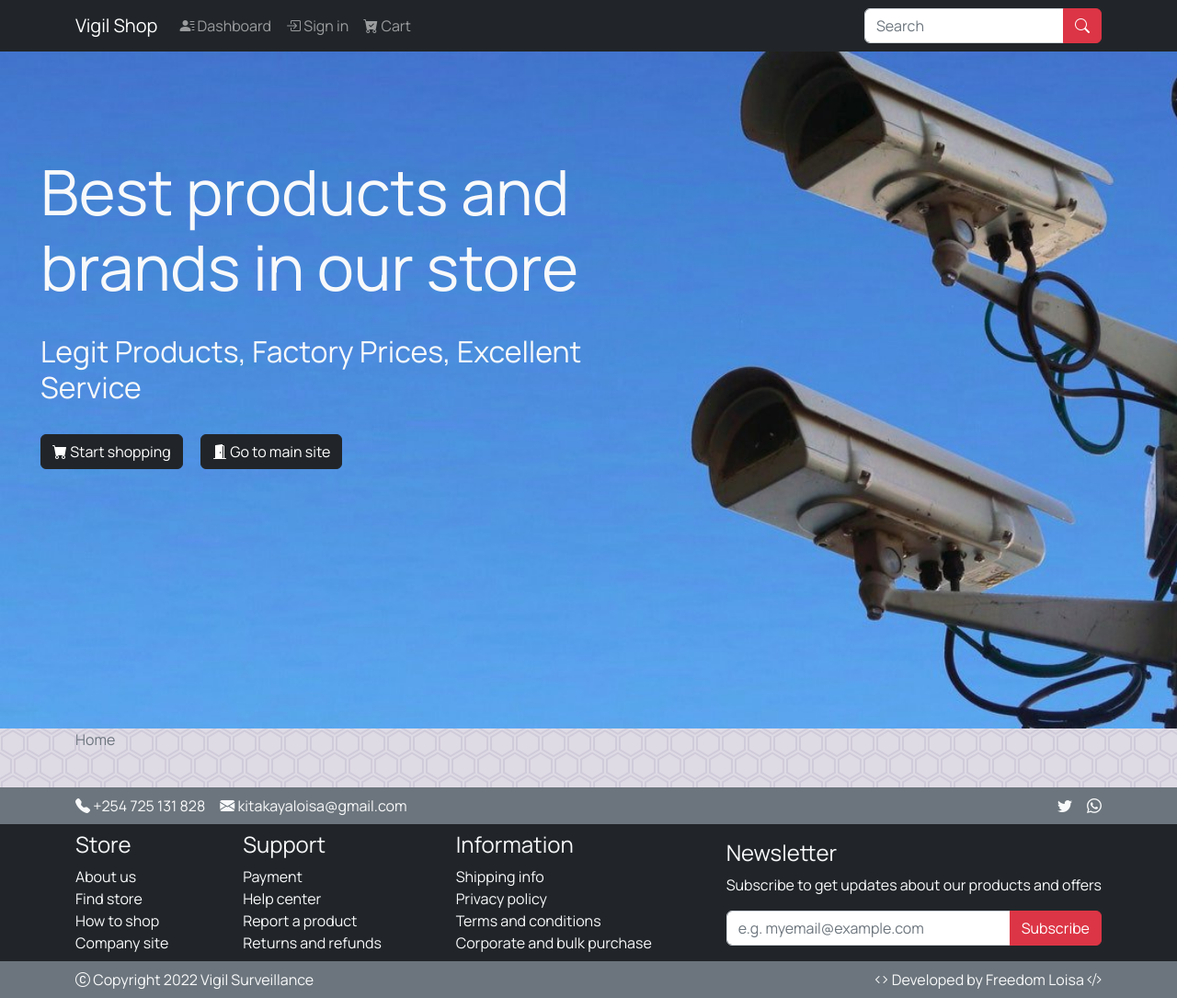
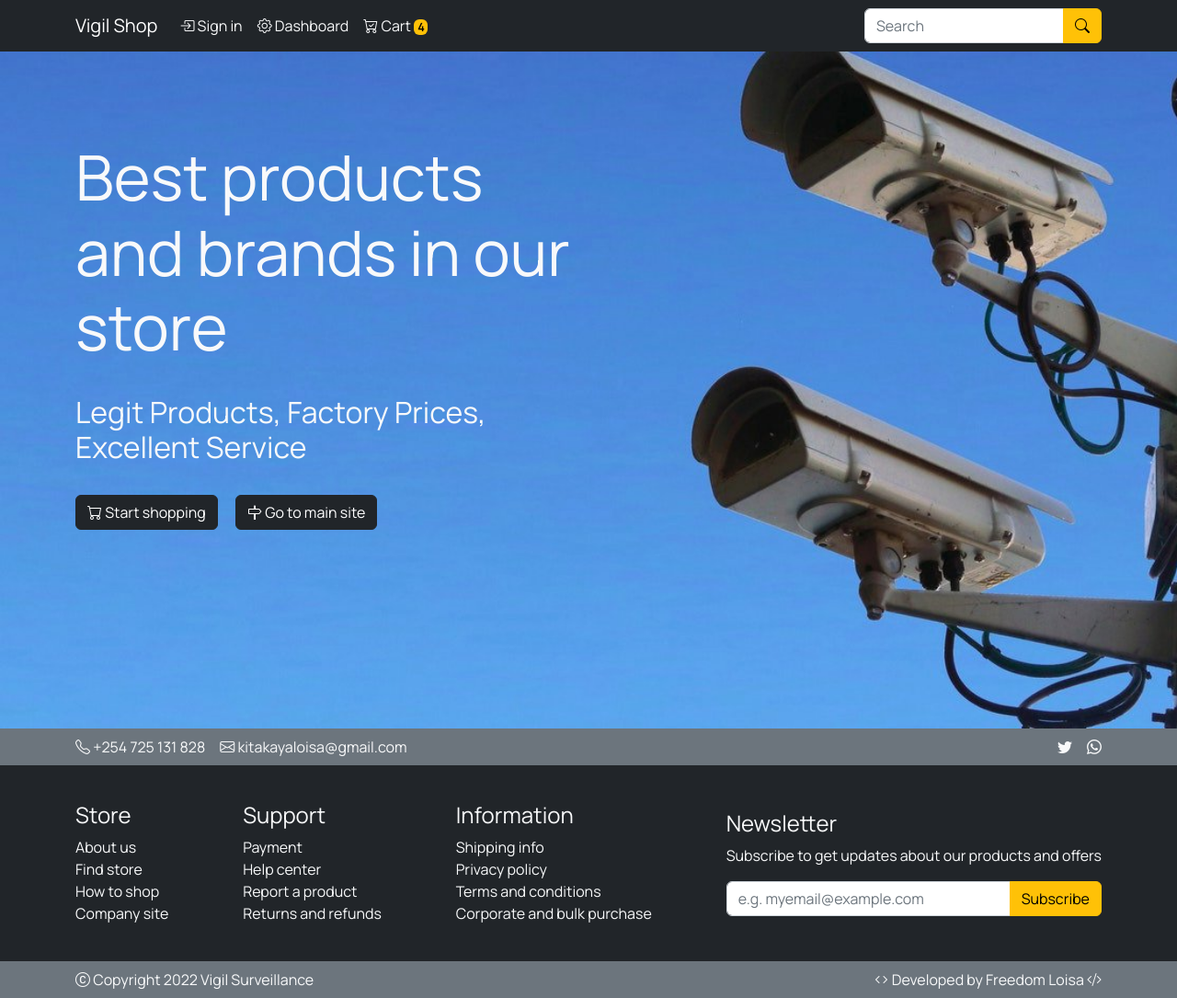
Before and after one commit to LoisaKitakaya/Vigil, a Django app: page / in a window 1280 px wide. Shown: the whole page at 92% size. Run offline with Django 4.2, Linux system fonts and the light colour scheme; some libraries are stand-ins or nearby versions.

Commit message:
added some minor styling to main template and home page

```diff
--- a/core/templates/core/home.html
+++ b/core/templates/core/home.html
@@ -23,7 +23,7 @@
 
 <!-- home page banner -->
 <div class="banner">
-  <div class="container-fluid">
+  <div class="container">
     <div class="banner-text">
       <h1 class="text-light">Best products and brands in our store</h1>
       <br />
@@ -32,11 +32,13 @@
       </h4>
       <br />
       <div class="banner-buttons">
-        <a href="#" class="btn btn-dark me-3"
-          ><i class="bi bi-cart-fill"></i> Start shopping</a
+        <a href="#shop" class="btn btn-dark me-3"
+          ><i class="bi bi-cart"></i> Start shopping</a
         >
-        <a href="#" class="btn btn-dark me-3"
-          ><i class="bi bi-door-open-fill"></i> Go to main site</a
+        <a
+          href="https://vigilsurveillance.netlify.app/"
+          class="btn btn-dark me-3"
+          ><i class="bi bi-signpost"></i> Go to main site</a
         >
       </div>
     </div>
@@ -44,26 +46,6 @@
 </div>
 <!-- home page banner -->
 
-<!-- all products -->
-<div class="container">
-  <!-- shop navigation -->
-  <div class="shop-nav">
-    <!-- breadcrumbs -->
-    <nav aria-label="breadcrumb">
-      <ol class="breadcrumb">
-        <li class="breadcrumb-item active" aria-current="page">Home</li>
-      </ol>
-    </nav>
-    <!-- breadcrumbs -->
-
-    <!-- filters -->
-    <div class="filter-buttons"></div>
-    <!-- filters -->
-  </div>
-  <!-- shop navigation -->
-</div>
-<!-- all products -->
-
 {% endblock %}
 
 <!-- extend block -->
--- a/static/css/imports.css
+++ b/static/css/imports.css
@@ -1,3 +1,5 @@
+/* global styling */
+
 @import url("https://cdn.jsdelivr.net/npm/bootstrap-icons@1.9.1/font/bootstrap-icons.css");
 @import url("https://fonts.googleapis.com/css2?family=Manrope&family=Nunito&family=Oxygen&family=Quicksand&display=swap");
 
@@ -5,3 +7,5 @@ body,
 html {
   font-family: "Manrope", sans-serif;
 }
+
+/* global styling */
--- a/static/css/main.css
+++ b/static/css/main.css
@@ -1,3 +1,5 @@
+/* global styling */
+
 body,
 html {
   padding: 0 !important;
@@ -8,7 +10,7 @@ html {
 }
 
 .main-body {
-  min-height: 100vh !important;
+  min-height: 92vh !important;
 }
 
 #back-top {
@@ -30,19 +32,28 @@ html {
 .footer {
   display: flex !important;
   justify-content: space-between !important;
+  margin: 2rem auto !important;
 }
+
+.badge {
+  padding: 3px 4px 2px 4px !important;
+}
+
+/* global styling */
+
+/* home page styling */
 
 .banner {
   min-height: 92vh !important;
   background-image: url("../img/banner9.jpg");
   background-repeat: no-repeat;
   background-size: cover;
-  background-attachment: fixed;
+  background-attachment: scroll;
 }
 
 .banner-text {
-    width: 50%;
-    padding: 7rem 0 0 2rem;
+  width: 50%;
+  padding: 6rem 0;
 }
 
 .banner-text h1 {
@@ -52,3 +63,5 @@ html {
 .banner-text h4 {
   font-size: 32px !important;
 }
+
+/* home page styling */
--- a/static/js/main.js
+++ b/static/js/main.js
@@ -1,26 +1,4 @@
 $(document).ready(() => {
-  // active navigation links
-
-  $("#dashboard").click(() => {
-    $("#dashboard").addClass("active");
-    $("#signin").removeClass("active");
-    $("#cart").removeClass("active");
-  });
-
-  $("#signin").click(() => {
-    $("#signin").addClass("active");
-    $("#dashboard").removeClass("active");
-    $("#cart").removeClass("active");
-  });
-
-  $("#cart").click(() => {
-    $("#cart").addClass("active");
-    $("#signin").removeClass("active");
-    $("#dashboard").removeClass("active");
-  });
-
-  // active navigation links
-
   // back to top button
 
   $("#back-top").hide();
@@ -28,7 +6,7 @@ $(document).ready(() => {
   $(window).scroll(function () {
     var scroll = $(document).scrollTop();
 
-    if (scroll > 100) {
+    if (scroll > 300) {
       $("#back-top").fadeIn();
     } else {
       $("#back-top").fadeOut();
--- a/templates/index.html
+++ b/templates/index.html
@@ -71,19 +71,19 @@
         <div class="collapse navbar-collapse" id="navbarSupportedContent">
           <ul class="navbar-nav me-auto mb-2 mb-lg-0">
             <li class="nav-item">
-              <a class="nav-link" href="#"
-                ><i class="bi bi-person-lines-fill" id="dashboard"></i>
-                Dashboard</a
+              <a class="nav-link text-light" href="#"
+                ><i class="bi bi-box-arrow-in-right"></i> Sign in</a
               >
             </li>
             <li class="nav-item">
-              <a class="nav-link" href="#"
-                ><i class="bi bi-box-arrow-in-right" id="signin"></i> Sign in</a
+              <a class="nav-link text-light" href="#"
+                ><i class="bi bi-gear"></i> Dashboard</a
               >
             </li>
             <li class="nav-item">
-              <a class="nav-link" href="#"
-                ><i class="bi bi-cart-check-fill" id="cart"></i> Cart</a
+              <a class="nav-link text-light" href="#"
+                ><i class="bi bi-cart-check"></i> Cart
+                <span class="badge text-bg-warning">4</span></a
               >
             </li>
           </ul>
@@ -96,7 +96,7 @@
                 placeholder="Search"
                 aria-label="Search"
               />
-              <button class="btn btn-danger" type="submit">
+              <button class="btn btn-warning" type="submit">
                 <i class="bi bi-search"></i>
               </button>
             </div>
@@ -125,10 +125,10 @@
       <div class="container contacts">
         <div class="d-flex align-items-center">
           <a href="tel:+254 725 131 828" class="text-light me-3"
-            ><i class="bi bi-telephone-fill"></i> +254 725 131 828</a
+            ><i class="bi bi-telephone"></i> +254 725 131 828</a
           >
           <a href="mailto:kitakayaloisa@gmail.com" class="text-light me-3"
-            ><i class="bi bi-envelope-fill"></i> kitakayaloisa@gmail.com</a
+            ><i class="bi bi-envelope"></i> kitakayaloisa@gmail.com</a
           >
         </div>
         <div class="d-flex align-items-center">
@@ -181,7 +181,7 @@
                 placeholder="e.g. myemail@example.com"
                 aria-label="Email"
               />
-              <button class="btn btn-danger" type="submit">Subscribe</button>
+              <button class="btn btn-warning" type="submit">Subscribe</button>
             </div>
           </form>
         </div>
@@ -215,7 +215,7 @@
 
     <!-- back to top -->
     <span id="back-top"
-      ><i class="bi bi-arrow-up-square-fill fs-3 text-danger"></i
+      ><i class="bi bi-arrow-up-square-fill fs-3 text-warning"></i
     ></span>
     <!-- back to top -->
   </body>
```
